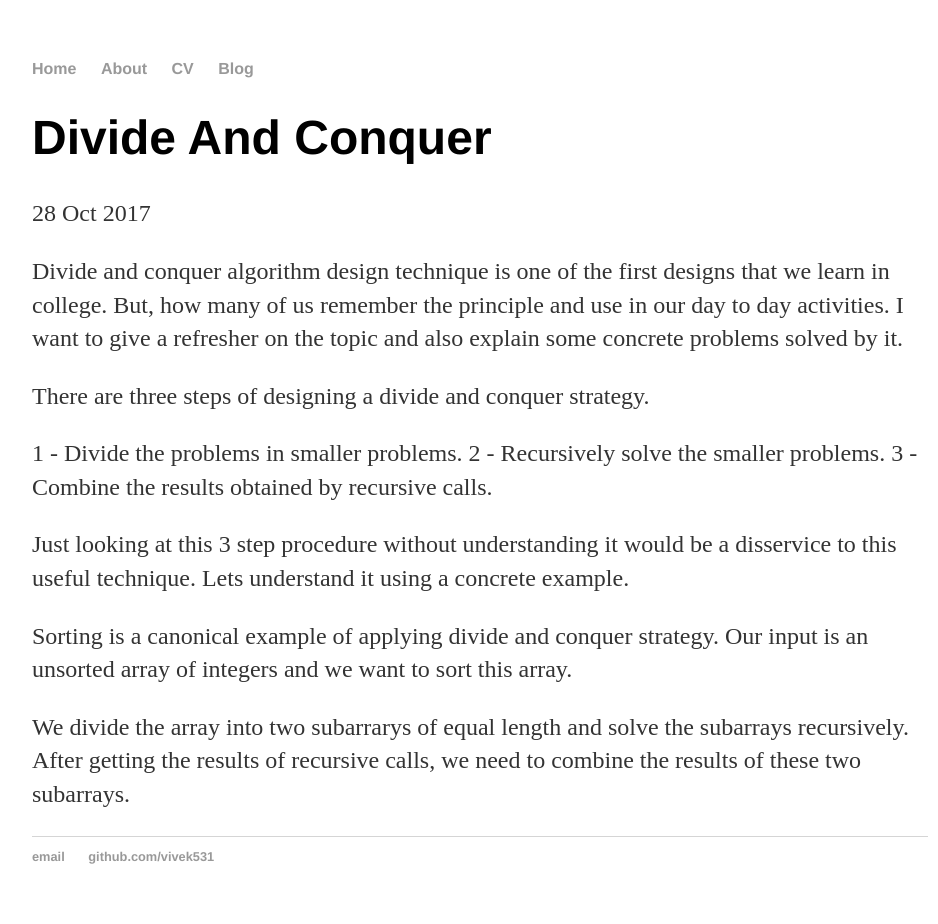
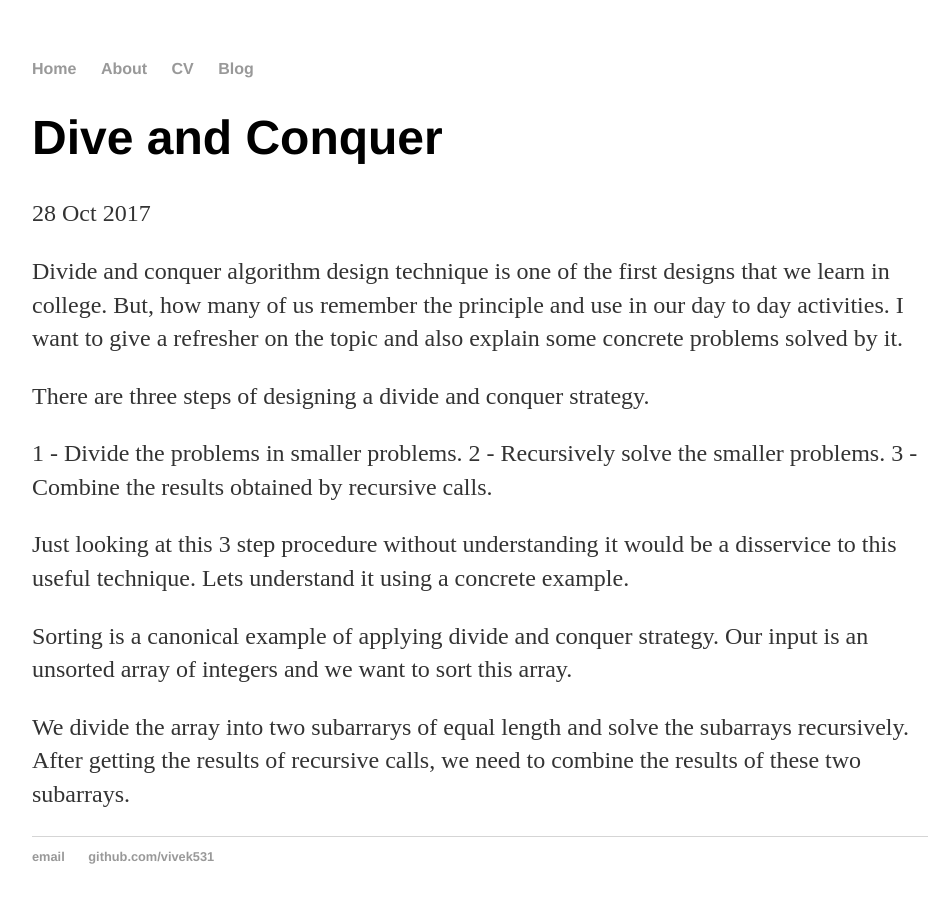
Before and after one commit to vivek531/vivek531.github.io, a Jekyll site: the page built from _posts/2017-10-28-Divide-and-Conquer.md, in a window 1280 px wide. Shown: the whole page, without its empty margins (160-1098 px from the left). Built offline with Jekyll 4.4.1, drawn with Linux system fonts in a browser that asks for light colours; our own code applies the rules of GitHub Pages for plain Markdown files; some of the changed lines change nothing that is shown.

Commit message:
Update 2017-10-28-Divide-and-Conquer.md

```diff
--- a/_posts/2017-10-28-Divide-and-Conquer.md
+++ b/_posts/2017-10-28-Divide-and-Conquer.md
@@ -1,3 +1,10 @@
+---
+layout: post
+title: "Dive and Conquer"
+date: 2017-10-28
+---
+
+
 Divide and conquer algorithm design technique is one of the first designs that we learn in college. But, how many of us remember the principle and use in our day to day activities.
 I want to give a refresher on the topic and also explain some concrete problems solved by it.
 
```
